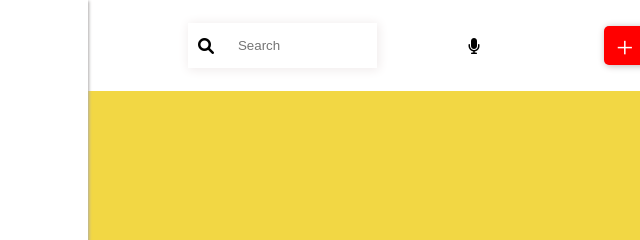
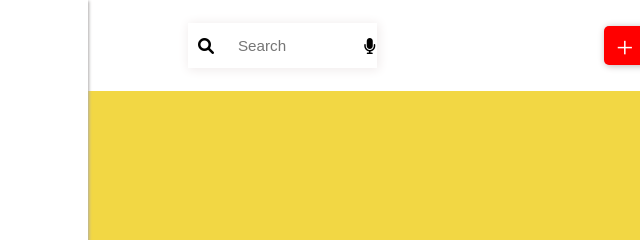
Before and after one commit to ismailgok/instagramClone, a plain HTML site: page profile.html in a window 1280 px wide. Shown: the top 240 px of the page, 245-885 px from the left. Drawn offline with Linux system fonts and the light colour scheme.

Commit message:
19.12.21 12.16

```diff
--- a/css/profile.css
+++ b/css/profile.css
@@ -34,6 +34,7 @@
         justify-content: flex-start;
         margin-left: 60px;
         margin-top: 20px;
+        cursor: pointer;
     }
 
     .instagram i {
@@ -181,6 +182,7 @@
         padding: 5px 0px 5px 50px;
         outline: none;
         border: none;
+        font-size: 0.95rem;
         box-shadow: 1px 1px 10px 1px rgb(240, 235, 235);
     }
 
@@ -191,7 +193,7 @@
     }
 
     .search .mic {
-        margin-left: 270px;
+        margin-left: 35%;
     }
 
     .content .header .header_menu {
```
